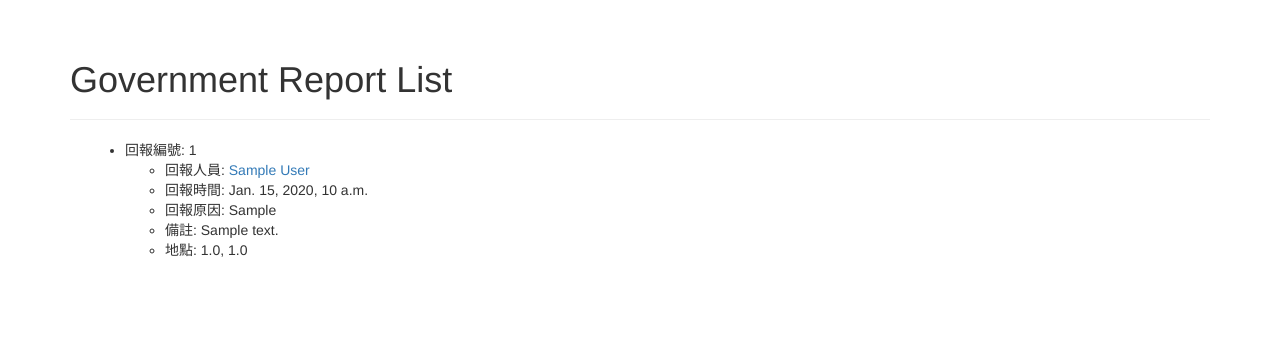
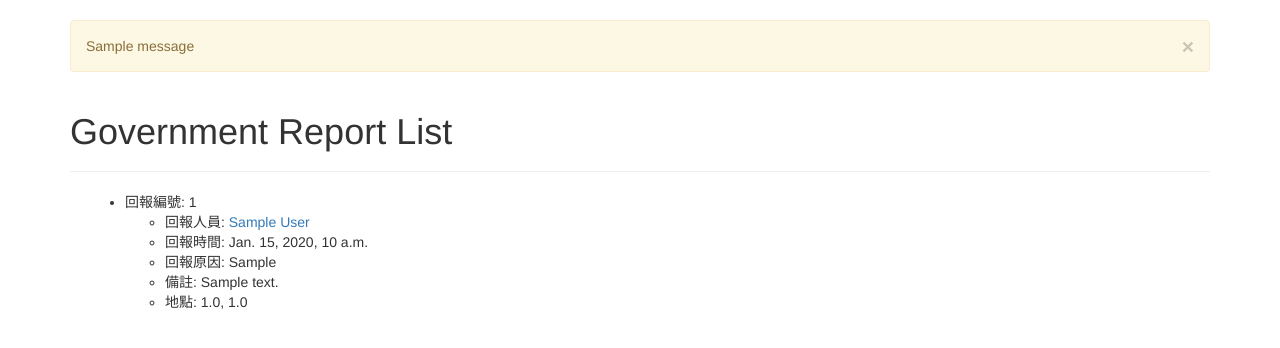
Before and after one commit to NCKU-CCS/line_bot_server, a Django app: page /dengue_linebot/gov_report_list/ in a window 1280 px wide. Shown: the part 52-400 px from the top of the page. Run offline with Django 3.2, Linux system fonts and the light colour scheme; a user stored in the database is signed in; tables that the repository leaves empty hold one stand-in row (values such as "Sample post"); one stand-in notice (Sample message) is shown; parts of the project's set-up code (start-up, migrations or seed data) failed here and were passed over; some libraries are stand-ins or nearby versions.

Commit message:
Add flash message

```diff
--- a/denguefever_tw/dengue_linebot/views.py
+++ b/denguefever_tw/dengue_linebot/views.py
@@ -1,4 +1,4 @@
-from django.contrib import auth
+from django.contrib import auth, messages
 from django.conf import settings
 from django.http import HttpResponse, HttpResponseBadRequest, HttpResponseRedirect
 from django.core.cache import cache
@@ -179,6 +179,7 @@ def show_fsm(request):
 def reload_fsm(request):
     for language in dengue_bot_fsms.keys():
         dengue_bot_fsms[language] = _generate_fsm(language)
+    messages.success(request, 'Reload Success')
     return HttpResponseRedirect('/')
 
 
@@ -253,6 +254,7 @@ def handle_unrecognized_msg(request, mid):
         response_to_unrecog_msg.save()
 
         context = {'msg_content': msg_content, 'proper_response': response_content}
+        messages.success(request, 'Update Response to %s' % response_content)
         return render(request, 'dengue_linebot/handle_unrecog_msg.html', context)
     else:
         try:
--- a/denguefever_tw/templates/base.html
+++ b/denguefever_tw/templates/base.html
@@ -57,9 +57,16 @@
 
 
 <body>
-{% block content %}
+  {% block content %}
     <div class="container">
-
+      {% if messages %}
+        {% for message in messages %}
+          <div class="alert alert-warning">
+            <button type="button" class="close" data-dismiss="alter">&times;</button>
+            {{ message }}
+          </div>
+        {% endfor %}
+      {% endif %}
       {% block page_content %}{% endblock %}
     </div>
   {% endblock %}
```
